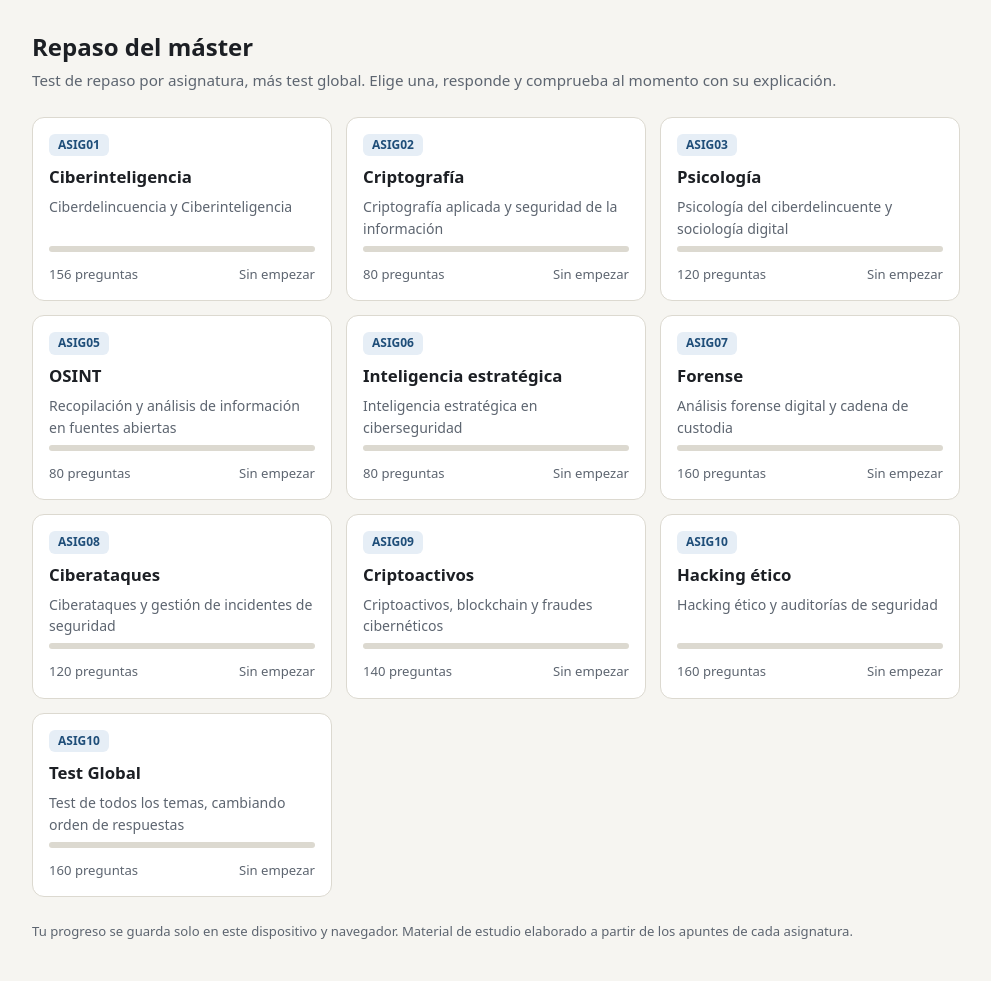
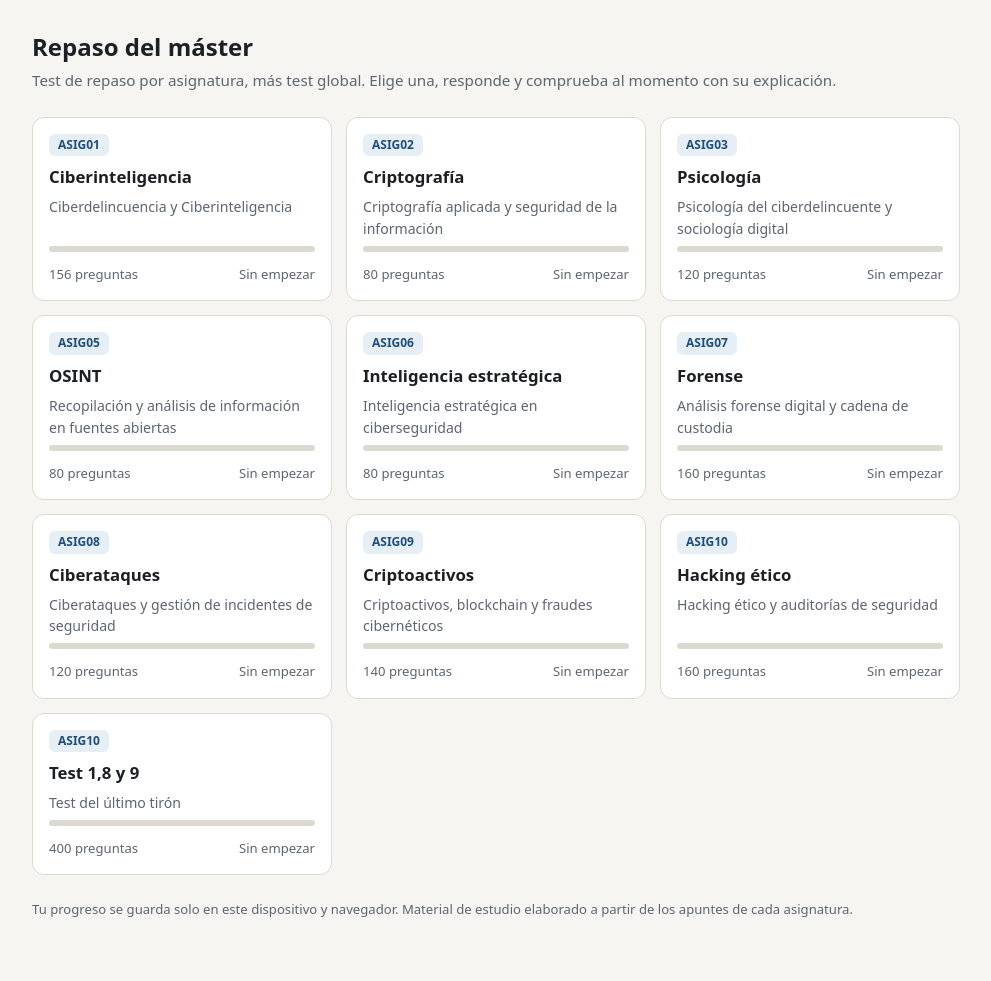
Before and after one commit to Cib3r-Bart/repaso-master, a plain HTML site: page index.html in a window 1280 px wide. Shown: the whole page, without its empty margins (144-1135 px from the left). After the commit the page ends 960 px from the top, so only its background shows below. Drawn offline with Linux system fonts and the light colour scheme.

Commit message:
Ultimo tirón

```diff
--- a/index.html
+++ b/index.html
@@ -43,7 +43,7 @@ const SUBJECTS=[
  {k:'08',file:'asig08.html',name:'Ciberataques',desc:'Ciberataques y gestión de incidentes de seguridad',n:120},
  {k:'09',file:'asig09.html',name:'Criptoactivos',desc:'Criptoactivos, blockchain y fraudes cibernéticos',n:140},
  {k:'10',file:'asig10.html',name:'Hacking ético',desc:'Hacking ético y auditorías de seguridad',n:160},
-  {k:'10',file:'test_global.html',name:'Test Global',desc:'Test de todos los temas, cambiando orden de respuestas',n:160}
+  {k:'10',file:'test_ciberdelincuencia_ASIG08_240_ASIG09_340_EXPLICADO.html',name:'Test 1,8 y 9',desc:'Test del último tirón',n:400}
 ];
 const grid=document.getElementById('grid');
 SUBJECTS.forEach(s=>{
```
